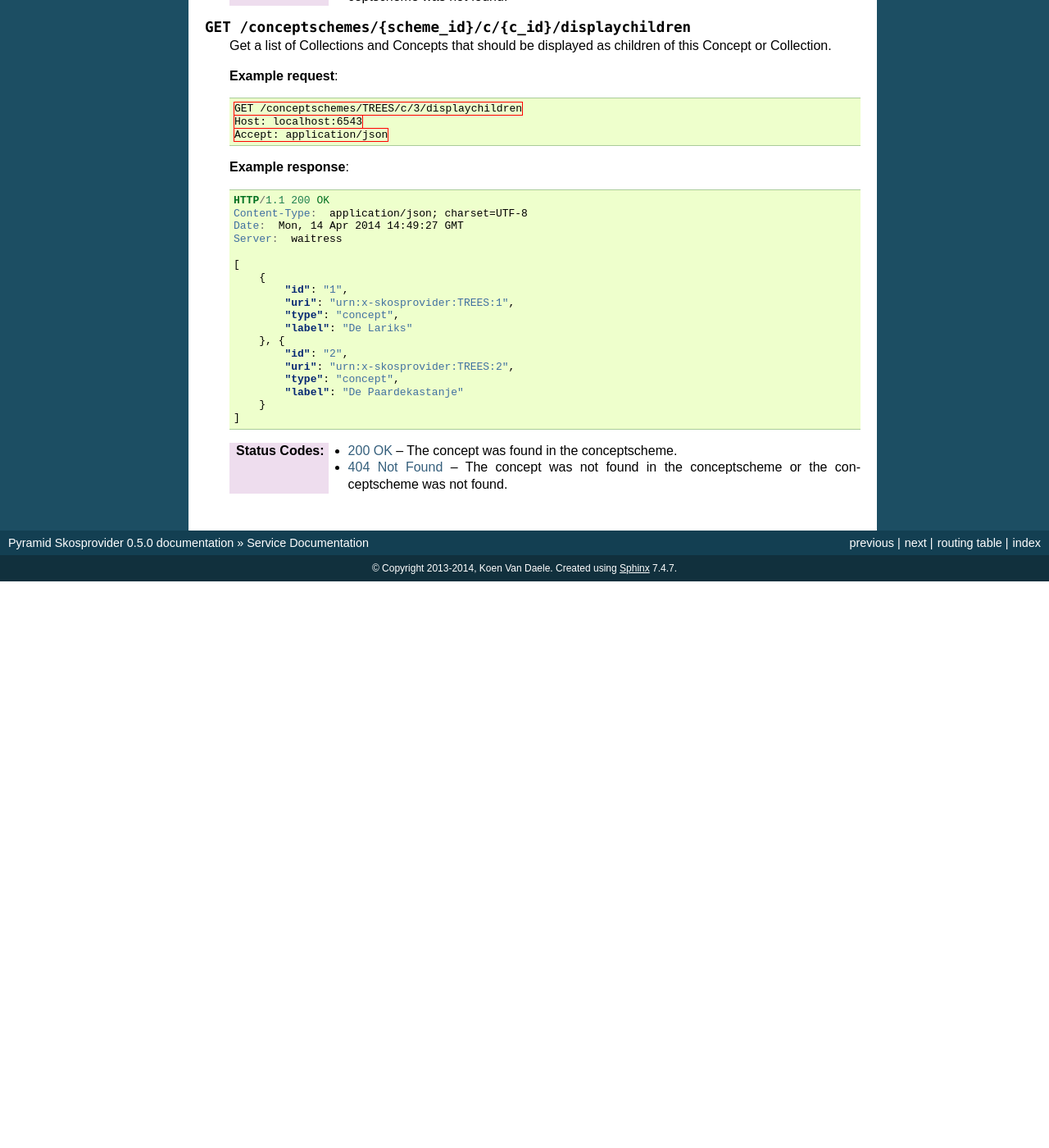
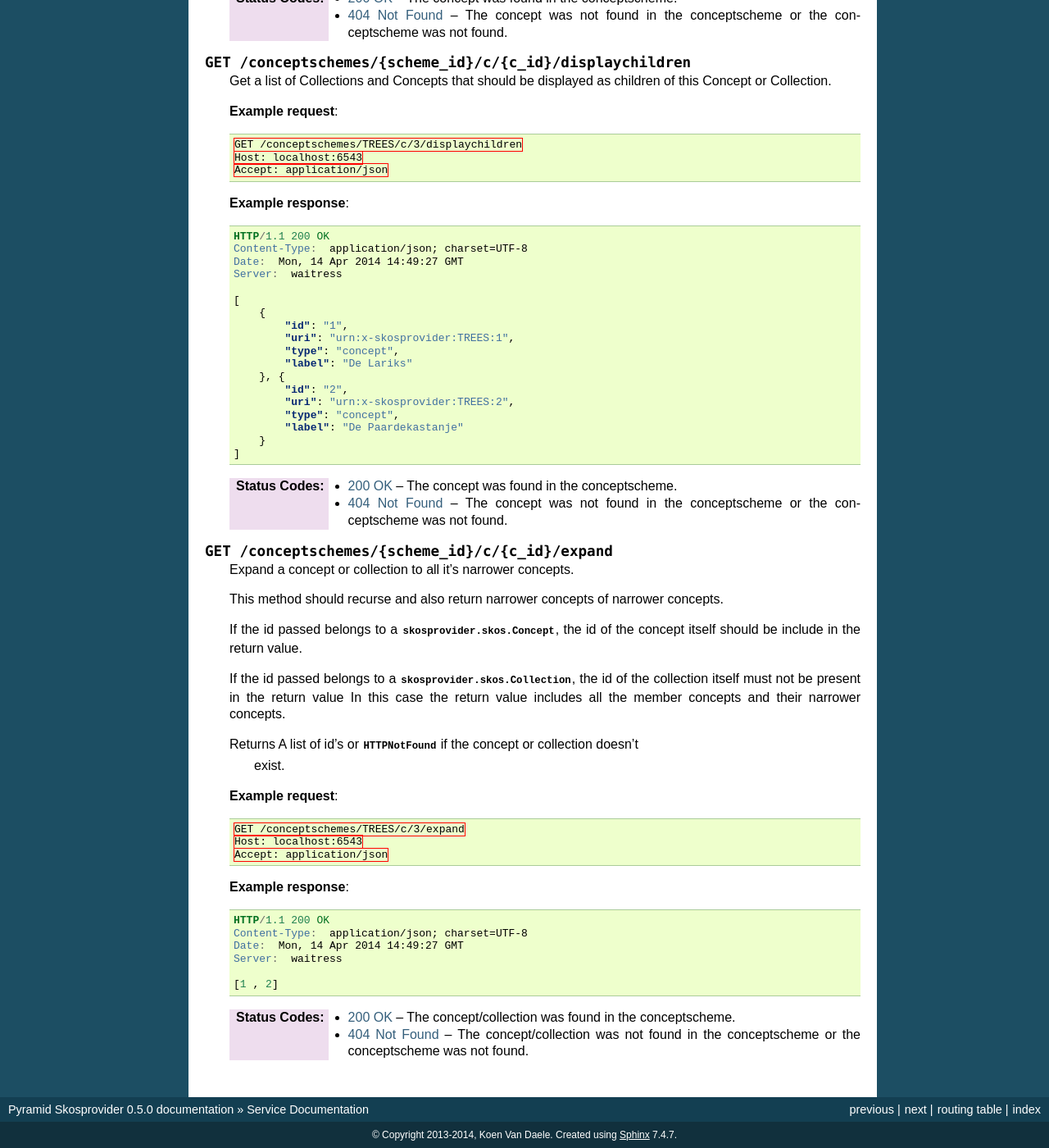
Before and after one commit to OnroerendErfgoed/pyramid_skosprovider, a Sphinx documentation site: the page built from docs/services.rst, in a window 1280 px wide and 1400 px high, scrolled down 6992 px. Shown: the whole window at 82% size. Built offline with Sphinx 7.4.7, drawn with Linux system fonts in a browser that asks for light colours; before the commit the page ends 7701 px from its top, so only the background shows below that; some of the changed text lies outside the part shown.

```diff
--- a/docs/services.rst
+++ b/docs/services.rst
@@ -125,6 +125,8 @@
         Makes it possible to use wildcards in the label parameter.
     :query label: Shows all concepts and collections that have this search
         string in one of their labels.
+    :query language: Shows all concepts and collections that have this search
+        string in one of their labels.Eg. ``?language=nl-BE``
     :query sort: Define if you want to sort the results by a given field. Otherwise items are returned
         in an indeterminate order. Prefix with '+' to sort ascending, '-' to sort descending.
         eg. ``?sort=-label`` to sort all results descending by label.
@@ -504,3 +506,48 @@
     :statuscode 200: The concept was found in the conceptscheme.
     :statuscode 404: The concept was not found in the conceptscheme or the
         conceptscheme was not found.
+
+
+.. http:get:: /conceptschemes/{scheme_id}/c/{c_id}/expand
+    :synopsis: Expand a concept or collection to all it's narrower concepts.
+
+    Expand a concept or collection to all it's narrower
+    concepts.
+
+    This method should recurse and also return narrower concepts
+    of narrower concepts.
+
+    If the id passed belongs to a :class:`skosprovider.skos.Concept`,
+    the id of the concept itself should be include in the return value.
+
+    If the id passed belongs to a :class:`skosprovider.skos.Collection`,
+    the id of the collection itself must not be present in the return value
+    In this case the return value includes all the member concepts and
+    their narrower concepts.
+
+    Returns A list of id's or :class:`HTTPNotFound` if the concept or collection doesn't
+        exist.
+
+
+    **Example request**:
+
+    .. sourcecode:: http
+
+        GET /conceptschemes/TREES/c/3/expand
+        Host: localhost:6543
+        Accept: application/json
+
+    **Example response**:
+
+    .. sourcecode:: http
+
+        HTTP/1.1 200 OK
+        Content-Type:  application/json; charset=UTF-8
+        Date:  Mon, 14 Apr 2014 14:49:27 GMT
+        Server:  waitress
+
+        [1 , 2]
+
+    :statuscode 200: The concept/collection was found in the conceptscheme.
+    :statuscode 404: The concept/collection was not found in the conceptscheme or the
+        conceptscheme was not found.
```
Also changed, not shown: 1 other file.
